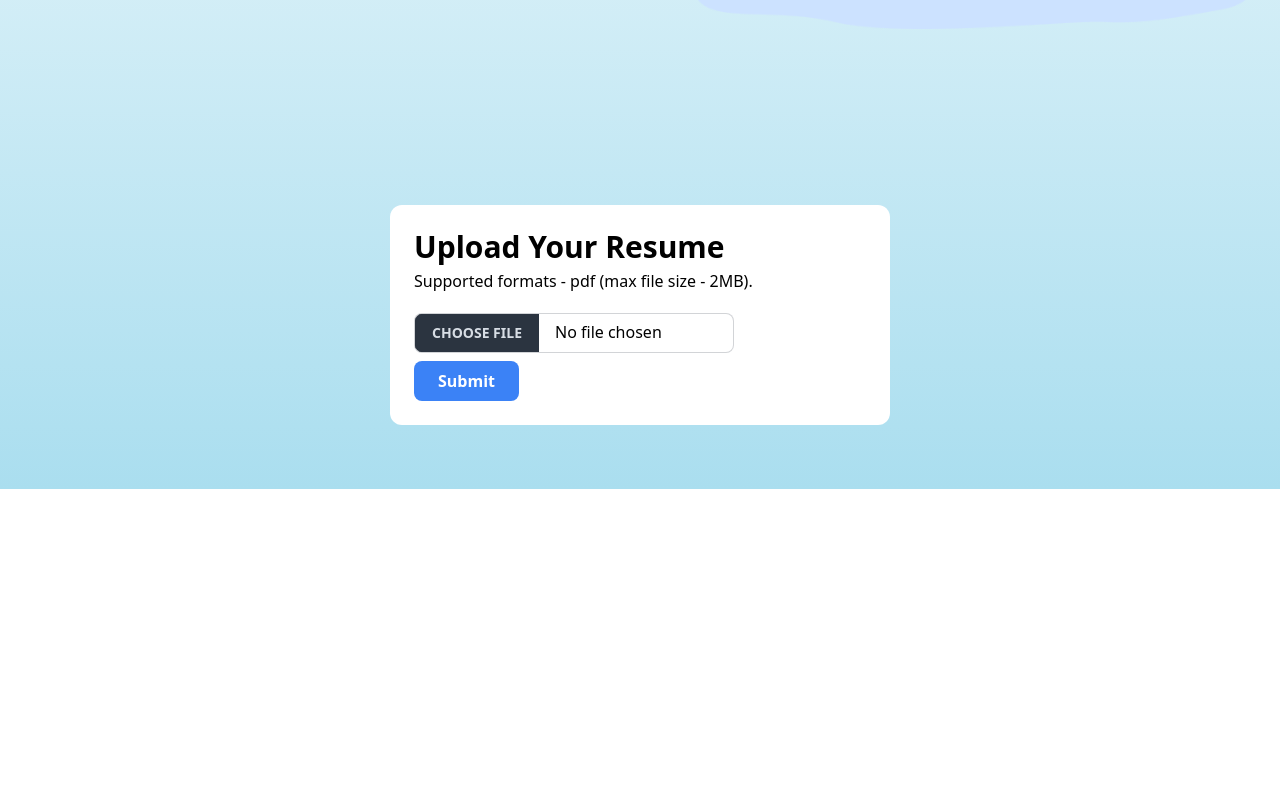
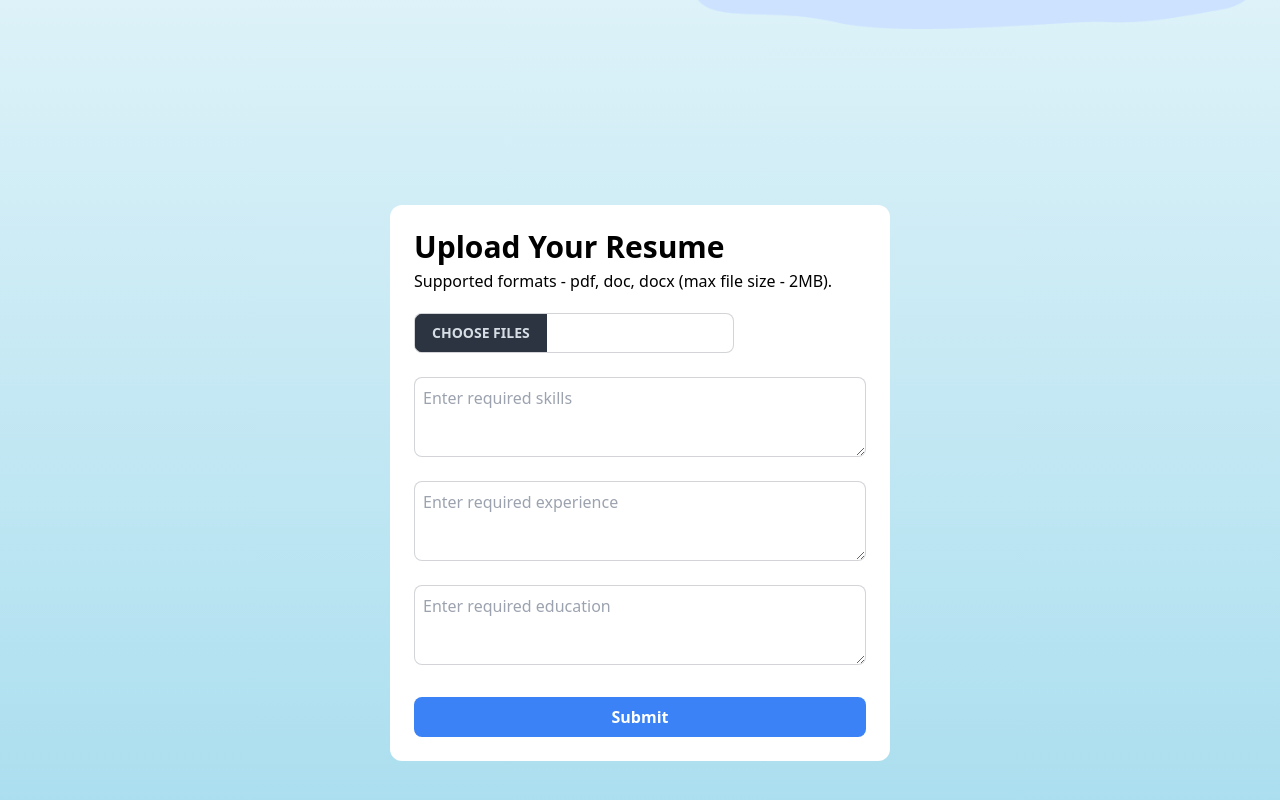
Before and after one commit to Mayank8881/SmartHire, a Next.js app: page /ResumeUpload in a window 1280 px wide. Shown: the part 550-1350 px from the top of the page. Before the commit the page ends 1039 px from the top, so only its background shows below. Built offline with nearby package versions, Linux system fonts and the light colour scheme.

Commit message:
30/10/24

```diff
--- a/app/ResumeUpload/page.js
+++ b/app/ResumeUpload/page.js
@@ -1,12 +1,27 @@
 "use client";
-import React from 'react';
+import React, { useState } from 'react';
 import { useRouter } from 'next/navigation';
 
 function ResumeUpload() {
     const router = useRouter();
+    const [uploadedResumes, setUploadedResumes] = useState([]);
+    const [skills, setSkills] = useState(''); // State for skills
+    const [experience, setExperience] = useState(''); // State for experience
+    const [education, setEducation] = useState(''); // State for education
+
+    const handleFileChange = (event) => {
+        const files = Array.from(event.target.files);
+        setUploadedResumes((prevResumes) => [...prevResumes, ...files]);
+    };
 
     const handleStartNowClick = () => {
+        if (uploadedResumes.length > 1 && skills.trim() && experience.trim() && education.trim()) {
             router.push('/ShortListed');
+        } else if (uploadedResumes.length <= 1) {
+            alert("Please upload at least 2 files.");
+        } else {
+            alert("Please fill out all job requirements (skills, experience, and education).");
+        }
     };
 
     return (
@@ -33,20 +48,67 @@ function ResumeUpload() {
             </main>
 
             <div className="flex flex-col items-center justify-center w-full p-6">
-                <div className="w-full max-w-[500px]  bg-white mt-6 rounded-xl px-6 py-6 mb-10 text-black">
-                    <h2 className="text-2xl sm:text-3xl font-bold ">Upload Your Resume</h2>
+                <div className="w-full max-w-[500px] bg-white mt-6 rounded-xl px-6 py-6 mb-10 text-black">
+                    <h2 className="text-2xl sm:text-3xl font-bold">Upload Your Resume</h2>
                     <p className="mt-1 text-sm md:text-base">
-                        Supported formats - pdf (max file size - 2MB).
+                        Supported formats - pdf, doc, docx (max file size - 2MB).
                     </p>
-                    <form className="mt-5 flex flex-col sm:flex-row gap-2">
-                        <input type="file" className="file-input file-input-bordered h-10 w-full sm:max-w-xs" />
-                    </form>
+
+                    <form className="mt-5 flex flex-col gap-4 sm:gap-6">
+                        {/* Resume Upload Input */}
+                        <input
+                            type="file"
+                            className="file-input file-input-bordered h-10 w-full sm:max-w-xs text-white"
+                            multiple
+                            accept=".pdf, .doc, .docx"
+                            onChange={handleFileChange}
+                        />
+
+                        {/* Uploaded Resume List */}
+                        {uploadedResumes.length > 0 && (
+                            <div className="mt-4">
+                                <h3 className="font-semibold text-lg">Uploaded Resumes:</h3>
+                                <ul className="list-disc pl-5 mt-2">
+                                    {uploadedResumes.map((file, index) => (
+                                        <li key={index}>{file.name}</li>
+                                    ))}
+                                </ul>
+                            </div>
+                        )}
+
+                        {/* Skills Input */}
+                        <textarea
+                            value={skills}
+                            onChange={(e) => setSkills(e.target.value)}
+                            className="textarea textarea-bordered h-20 w-full text-white text-base p-2 resize-none sm:resize"
+                            placeholder="Enter required skills"
+                        />
+
+                        {/* Experience Input */}
+                        <textarea
+                            value={experience}
+                            onChange={(e) => setExperience(e.target.value)}
+                            className="textarea textarea-bordered h-20 w-full text-white text-base p-2 resize-none sm:resize"
+                            placeholder="Enter required experience"
+                        />
+
+                        {/* Education Input */}
+                        <textarea
+                            value={education}
+                            onChange={(e) => setEducation(e.target.value)}
+                            className="textarea textarea-bordered h-20 w-full text-white text-base p-2 resize-none sm:resize"
+                            placeholder="Enter required education"
+                        />
+
+                        {/* Submit Button */}
                         <button
+                            type="button"
                             onClick={handleStartNowClick}
                             className="bg-[#3B82F6] text-white font-semibold py-2 px-6 rounded-lg hover:bg-blue-600 transition duration-300 focus:outline-none focus:ring-2 focus:ring-blue-500 focus:ring-opacity-50 mt-4 sm:mt-2 w-full sm:w-auto"
                         >
                             Submit
                         </button>
+                    </form>
                 </div>
             </div>
         </>
```
Lines whose indentation alone changed are shown as unchanged.
